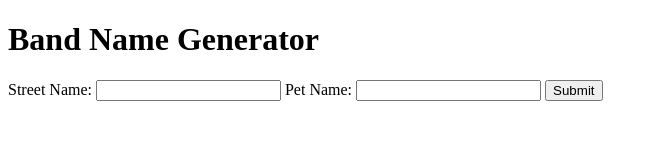
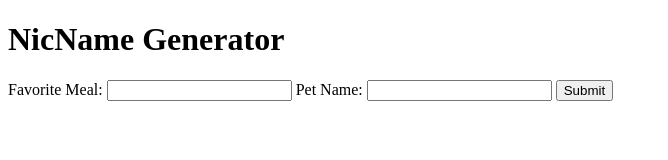
Before and after one commit to TheNarh/NickName-Generator, a website: page public/index.html in a window 1280 px wide. Shown: the whole page, without its empty margins (0-668 px from the left). Drawn offline with Linux system fonts and the light colour scheme.

Commit message:
Update index.html

```diff
--- a/public/index.html
+++ b/public/index.html
@@ -4,14 +4,14 @@
 <head>
   <meta charset="UTF-8">
   <meta name="viewport" content="width=device-width, initial-scale=1.0">
-  <title>Band Name Generator</title>
+  <title>NickName Generator</title>
 </head>
 
 <body>
-  <h1>Band Name Generator</h1>
+  <h1>NicName Generator</h1>
   <form action="/submit" method="POST">
-    <label for="street">Street Name:</label>
-    <input type="text" name="street" required>
+    <label for="meal">Favorite Meal:</label>
+    <input type="text" name="meal" required>
     <label for="pet">Pet Name:</label>
     <input type="text" name="pet" required>
     <input type="submit" value="Submit">
```
